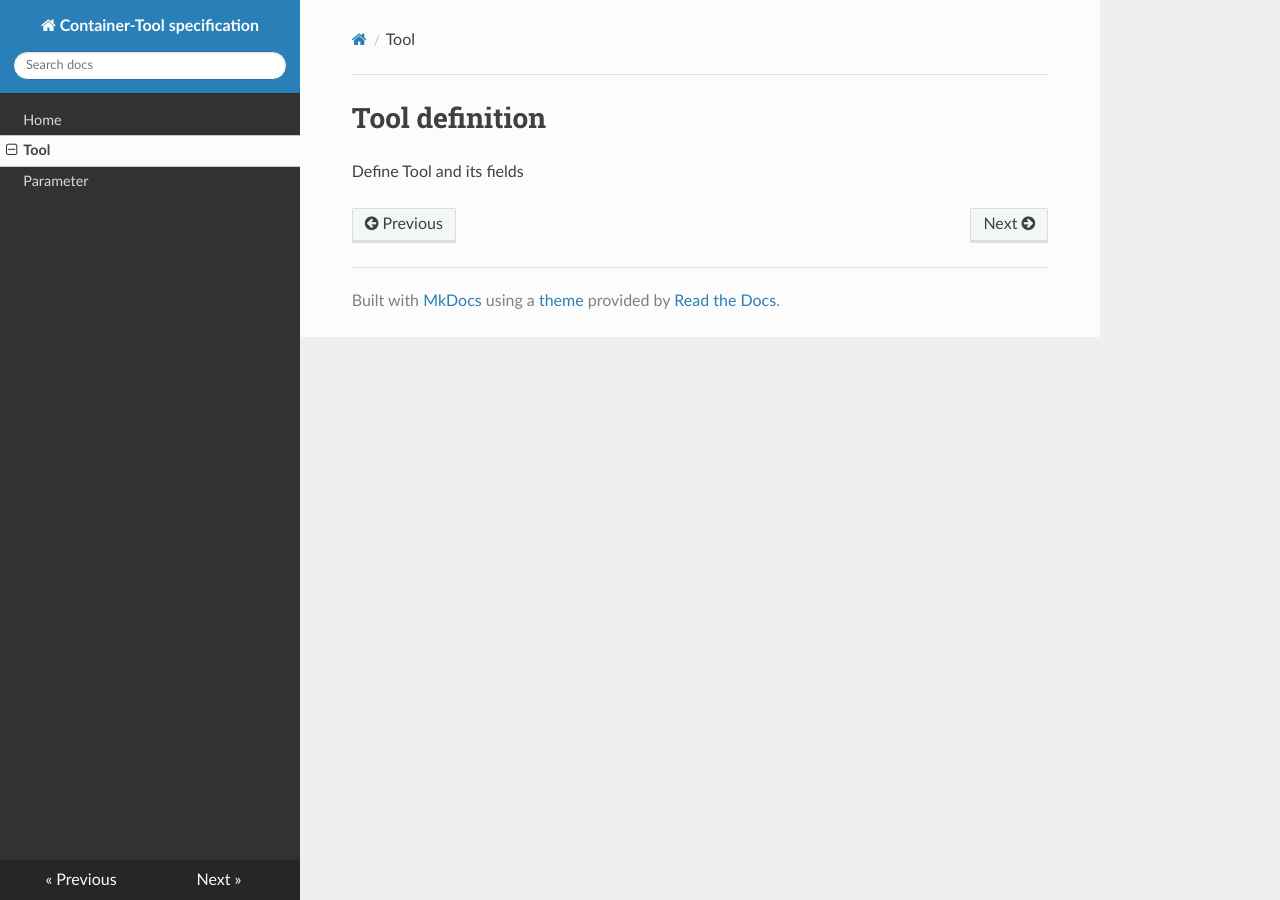
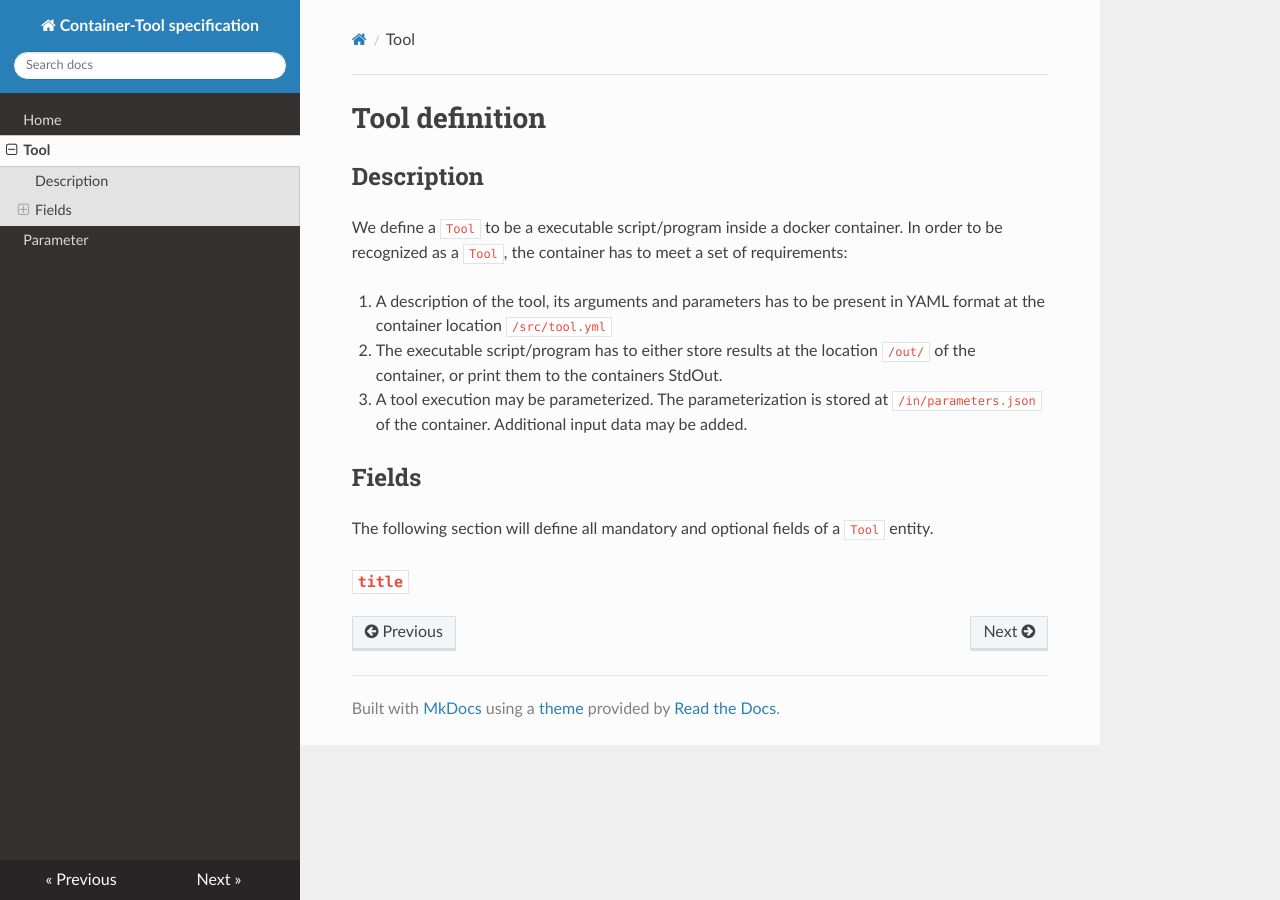
Before and after one commit to VForWaTer/tool-specs, an MkDocs documentation site: the page built from docs/tool.md, in a window 1280 px wide. Built offline with MkDocs 1.6.1, drawn with Linux system fonts in a browser that asks for light colours; nearby versions of some CDN libraries.

Commit message:
Update tool.md

```diff
--- a/docs/tool.md
+++ b/docs/tool.md
@@ -1,3 +1,17 @@
 # Tool definition
 
-Define Tool and its fields
+## Description
+
+We define a `Tool` to be a executable script/program inside a docker container. In order to be recognized as a `Tool`, the container has to meet a set of requirements:
+
+1. A description of the tool, its arguments and parameters has to be present in YAML format at the container location `/src/tool.yml`
+2. The executable script/program has to either store results at the location `/out/` of the container, or print them to the containers StdOut.
+3. A tool execution may be parameterized. The parameterization is stored at `/in/parameters.json` of the container. Additional input data may be added.
+
+
+
+## Fields
+
+The following section will define all mandatory and optional fields of a `Tool` entity.
+
+### `title`
```
